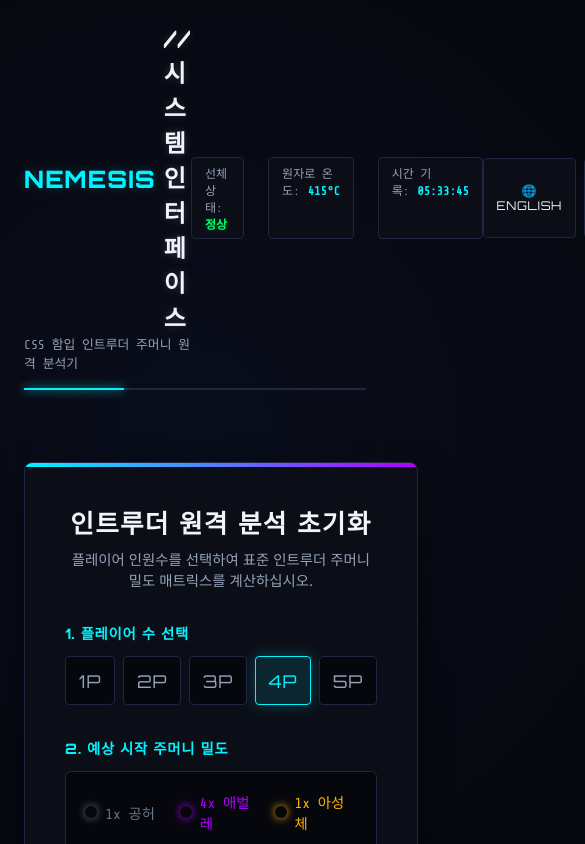
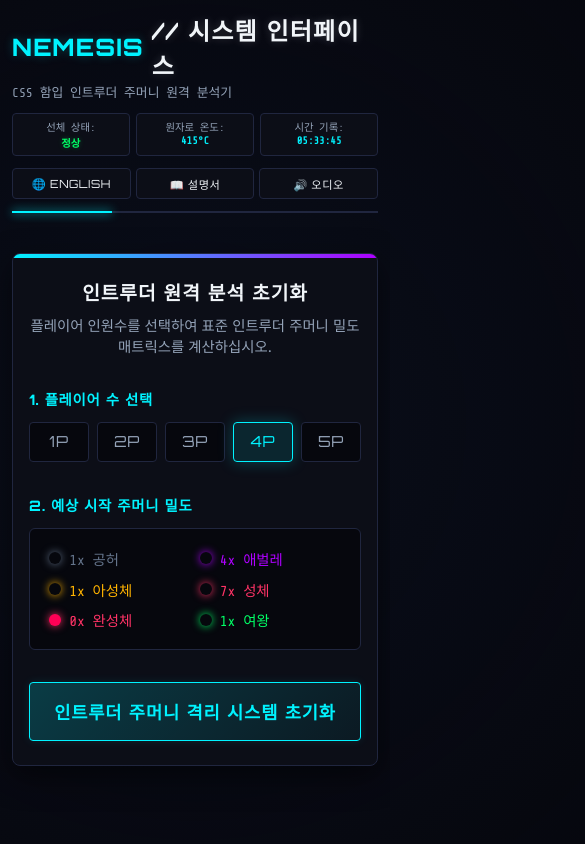
Before and after one commit to goguma-chsong/nemesis-token-tracker, a React (Vite) app: page / in a window 390 px wide. Shown: the top 844 px of the page, 585 px wide, since content can reach past the window. Built offline with nearby package versions, Linux system fonts and the light colour scheme.

Commit message:
feat: add mobile UI responsive optimizations for phones

```diff
--- a/src/App.css
+++ b/src/App.css
@@ -1002,3 +1002,170 @@
 .highlight-red {
   color: var(--color-red);
 }
+
+/* Responsive Mobile-First Optimizations */
+@media (max-width: 768px) {
+  #root {
+    padding: 0.75rem;
+  }
+
+  .ship-header {
+    flex-direction: column;
+    align-items: stretch;
+    gap: 0.75rem;
+    padding-bottom: 0.75rem;
+  }
+
+  .hud-system-stats {
+    justify-content: space-between;
+    gap: 0.4rem;
+  }
+
+  .stat-box {
+    flex: 1;
+    text-align: center;
+    padding: 0.3rem 0.5rem;
+    font-size: 0.65rem;
+  }
+
+  .stat-box .label {
+    display: block;
+    margin-right: 0;
+    margin-bottom: 0.1rem;
+  }
+
+  .hud-controls-toolbar {
+    flex-wrap: wrap;
+    justify-content: center;
+    gap: 0.3rem;
+  }
+
+  .btn-hud-tool {
+    flex: 1 1 calc(33.333% - 0.3rem);
+    justify-content: center;
+    padding: 0.4rem 0.5rem;
+    font-size: 0.7rem;
+    min-width: 75px;
+  }
+
+  .setup-panel {
+    padding: 1.5rem 1rem;
+    margin: 1rem 0;
+  }
+
+  .setup-panel h2 {
+    font-size: 1.2rem;
+  }
+
+  .btn-player-select {
+    padding: 0.6rem;
+    font-size: 0.95rem;
+  }
+
+  .starting-bag-grid {
+    grid-template-columns: repeat(2, 1fr);
+    gap: 0.6rem;
+  }
+
+  .dashboard-grid {
+    gap: 1rem;
+  }
+
+  .hud-panel {
+    padding: 1rem;
+  }
+
+  .chamber-container {
+    min-height: 320px;
+  }
+
+  .containment-chamber {
+    width: 160px;
+    height: 160px;
+    margin-bottom: 1.5rem;
+  }
+
+  .token-circle {
+    width: 90px;
+    height: 90px;
+    margin-bottom: 0.8rem;
+  }
+
+  .drawn-token-title {
+    font-size: 1.2rem;
+  }
+
+  .drawn-rule-box {
+    padding: 0.6rem;
+    font-size: 0.8rem;
+    margin-bottom: 0.8rem;
+  }
+
+  .btn-main-action {
+    padding: 0.8rem;
+    font-size: 0.9rem;
+  }
+
+  /* Optimized Mobile Density List Row */
+  .inventory-row {
+    grid-template-columns: 36px 1fr auto auto;
+    padding: 0.5rem;
+    gap: 0.5rem;
+  }
+
+  .inventory-mini-token {
+    width: 28px;
+    height: 28px;
+  }
+
+  .token-name-label {
+    font-size: 0.8rem;
+  }
+
+  .token-threat-label {
+    font-size: 0.6rem;
+  }
+
+  .token-edit-controls {
+    width: 80px;
+    padding: 0.1rem;
+  }
+
+  .btn-edit-qty {
+    width: 20px;
+    height: 20px;
+    font-size: 0.75rem;
+  }
+
+  .qty-val {
+    font-size: 0.85rem;
+    width: 24px;
+  }
+
+  /* Hide progress bar fill on small screens to save space */
+  .probability-bar-bg {
+    display: none;
+  }
+
+  .probability-wrapper {
+    padding-left: 0.2rem;
+    gap: 0;
+  }
+
+  .probability-pct {
+    font-size: 0.8rem;
+    width: 38px;
+  }
+
+  .bag-summary-footer {
+    flex-direction: column;
+    gap: 0.4rem;
+    align-items: center;
+    font-size: 0.75rem;
+  }
+
+  .terminal-logs {
+    height: 100px;
+    font-size: 0.75rem;
+  }
+}
```
